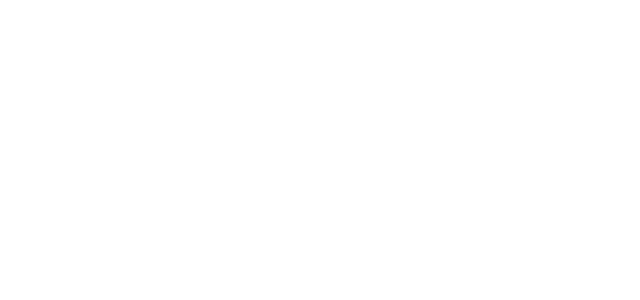
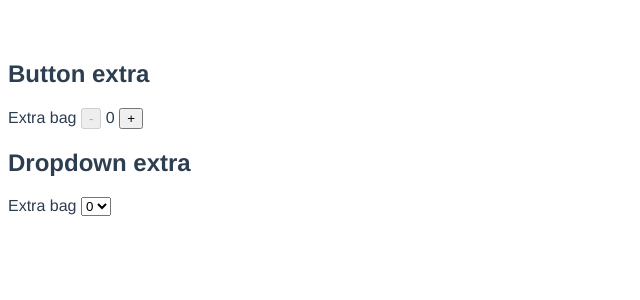
Before and after one commit to henrikmerlander/vue-renderless-components, a Vue app: page / in a window 1280 px wide. Shown: the top 300 px of the page, without its empty margins (0-640 px from the left). Built offline with nearby package versions, Linux system fonts and the light colour scheme.

Commit message:
Add renderless extra component

```diff
--- a/src/App.vue
+++ b/src/App.vue
@@ -1,9 +1,19 @@
 <template>
-  <div id="app"></div>
+  <div id="app">
+    <ButtonExtra/>
+    <DropdownExtra/>
+  </div>
 </template>
 
 <script>
+import ButtonExtra from "@/components/extra/ButtonExtra";
+import DropdownExtra from "@/components/extra/DropdownExtra";
+
 export default {
+  components: {
+    ButtonExtra,
+    DropdownExtra
+  },
   name: "app"
 };
 </script>
@@ -13,7 +23,6 @@
   font-family: "Avenir", Helvetica, Arial, sans-serif;
   -webkit-font-smoothing: antialiased;
   -moz-osx-font-smoothing: grayscale;
-  text-align: center;
   color: #2c3e50;
   margin-top: 60px;
 }
--- /dev/null
+++ b/src/components/extra/ButtonExtra.vue
@@ -0,0 +1,27 @@
+<template>
+  <div>
+    <h2>Button extra</h2>
+    <RenderlessExtra v-model="$root.$data.added" :min="$root.$data.min" :max="$root.$data.max">
+      <div slot-scope="{ added, max, setAdded }" class="button-extra">
+        Extra bag
+        <button @click="setAdded(added - 1)" :disabled="added <= 0" type="button">-</button>
+        {{ added }}
+        <button
+          @click="setAdded(added + 1)"
+          :disabled="added >= max"
+          type="button"
+        >+</button>
+      </div>
+    </RenderlessExtra>
+  </div>
+</template>
+
+<script>
+import RenderlessExtra from "@/components/extra/RenderlessExtra";
+
+export default {
+  components: {
+    RenderlessExtra
+  }
+};
+</script>
--- /dev/null
+++ b/src/components/extra/DropdownExtra.vue
@@ -0,0 +1,24 @@
+<template>
+  <div>
+    <h2>Dropdown extra</h2>
+    <RenderlessExtra v-model="$root.$data.added" :max="$root.$data.max">
+      <div slot-scope="{ added, max, setAdded }" class="button-extra">
+        Extra bag
+        <select :value="added" @input="setAdded($event.target.value)">
+          <option value="0">0</option>
+          <option v-for="i in max" :key="i" :value="i">{{ i }}</option>
+        </select>
+      </div>
+    </RenderlessExtra>
+  </div>
+</template>
+
+<script>
+import RenderlessExtra from "@/components/extra/RenderlessExtra";
+
+export default {
+  components: {
+    RenderlessExtra
+  }
+};
+</script>
--- /dev/null
+++ b/src/components/extra/RenderlessExtra.vue
@@ -0,0 +1,17 @@
+<script>
+export default {
+  props: ["value", "max"],
+  methods: {
+    setAdded(added) {
+      this.$emit("input", added);
+    }
+  },
+  render() {
+    return this.$scopedSlots.default({
+      added: this.value,
+      max: this.max,
+      setAdded: this.setAdded
+    });
+  }
+};
+</script>
--- a/src/main.js
+++ b/src/main.js
@@ -4,5 +4,11 @@
 Vue.config.productionTip = false
 
 new Vue({
+  data() {
+    return {
+      added: 0,
+      max: 3,
+    }
+  },
   render: h => h(App),
 }).$mount('#app')
```
